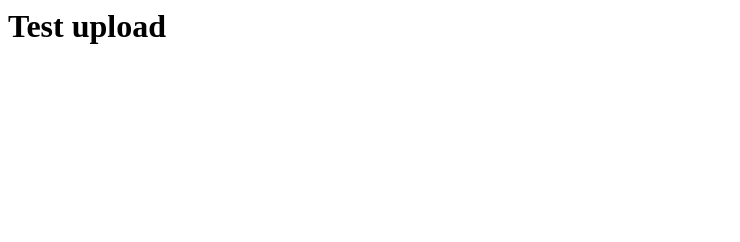
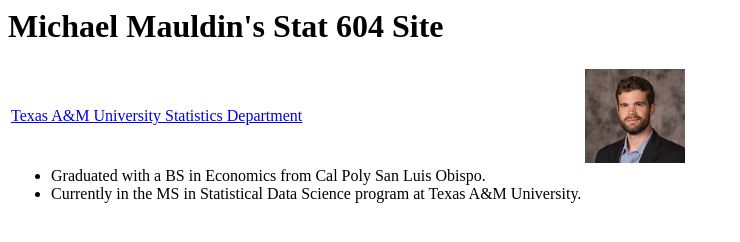
Before and after one commit to mpmauldin/stat604.github.io, a plain HTML site: page index.html in a window 1280 px wide. Shown: the whole page, without its empty margins (0-740 px from the left). Drawn offline with Linux system fonts and the light colour scheme.

Commit message:
Initial Stat 604 website

```diff
--- a/index.html
+++ b/index.html
@@ -1 +1,21 @@
-<h1>Test upload</h1>
+<html>
+<title>Michael Mauldin's Stat 604 Site</title>
+<body>
+    <h1>Michael Mauldin's Stat 604 Site</h1>
+    <table>
+        <tr>
+            <td><a href="https://artsci.tamu.edu/statistics/index.html">Texas A&M University Statistics Department</a></td>
+            <td><img width=100 src="mm_portrait.jpg" alt="My most professional portrait." ></td>
+        </tr>
+        <tr>
+            <td>
+                <ul>
+                    <li>Graduated with a BS in Economics from Cal Poly San Luis Obispo.</li>
+                    <li>Currently in the MS in Statistical Data Science program at Texas A&M University.</li>
+                </ul>
+            </td>
+            <td></td>
+        </tr>
+    </table>
+</body>
+</html>
```
Also changed, not shown: mm_portrait.jpg (added).
